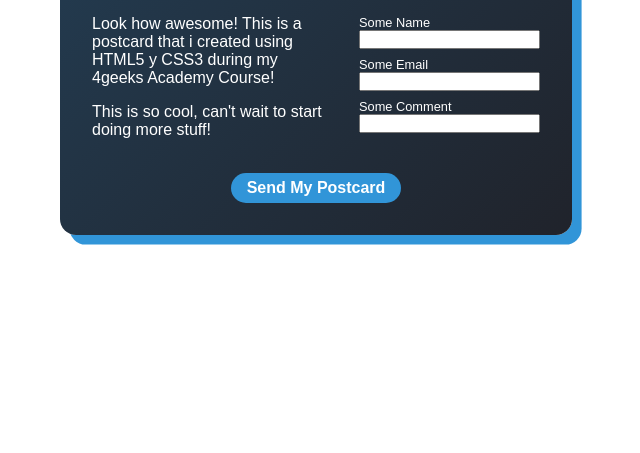
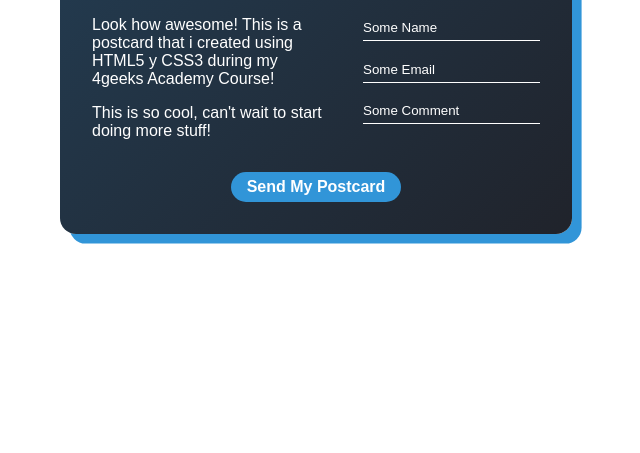
Before and after one commit to Strocs/4geeks_Pre-work, a plain HTML site: page index.html in a window 1280 px wide. Shown: the part 347-800 px from the top of the page, without its empty margins (324-964 px from the left). Drawn offline with Linux system fonts and the light colour scheme.

```diff
--- a/index.html
+++ b/index.html
@@ -23,12 +23,9 @@
                 </p>
             </div>
             <form class="postcard__content__right">
-                <label for="name">Some Name</label>
-                <input id="name" />
-                <label for="email">Some Email</label>
-                <input id="email" />
-                <label for="comment">Some Comment</label>
-                <input id="comment" />
+                <input type="text" placeholder="Some Name" />
+                <input type="text" placeholder="Some Email" />
+                <input type="text" placeholder="Some Comment" />
 
             </form>
         </main>
--- a/styles.css
+++ b/styles.css
@@ -53,12 +53,18 @@ body {
 }
 .postcard__content__right {
     display: grid;
-    font-size: 0.8rem;
 }
 .postcard__content__right input {
     margin-bottom: .5rem;
+    border-radius: 0;
+    border: none;
+    border-bottom: solid 1px white ;
+    background-color: transparent;
+    height: 1.6rem;
 }
-
+.postcard__content__right input::placeholder {
+    color: white;
+}
 .postcard__footer {
     width: 100%;
     display: flex;
```
Also changed, not shown: 1 other file.
